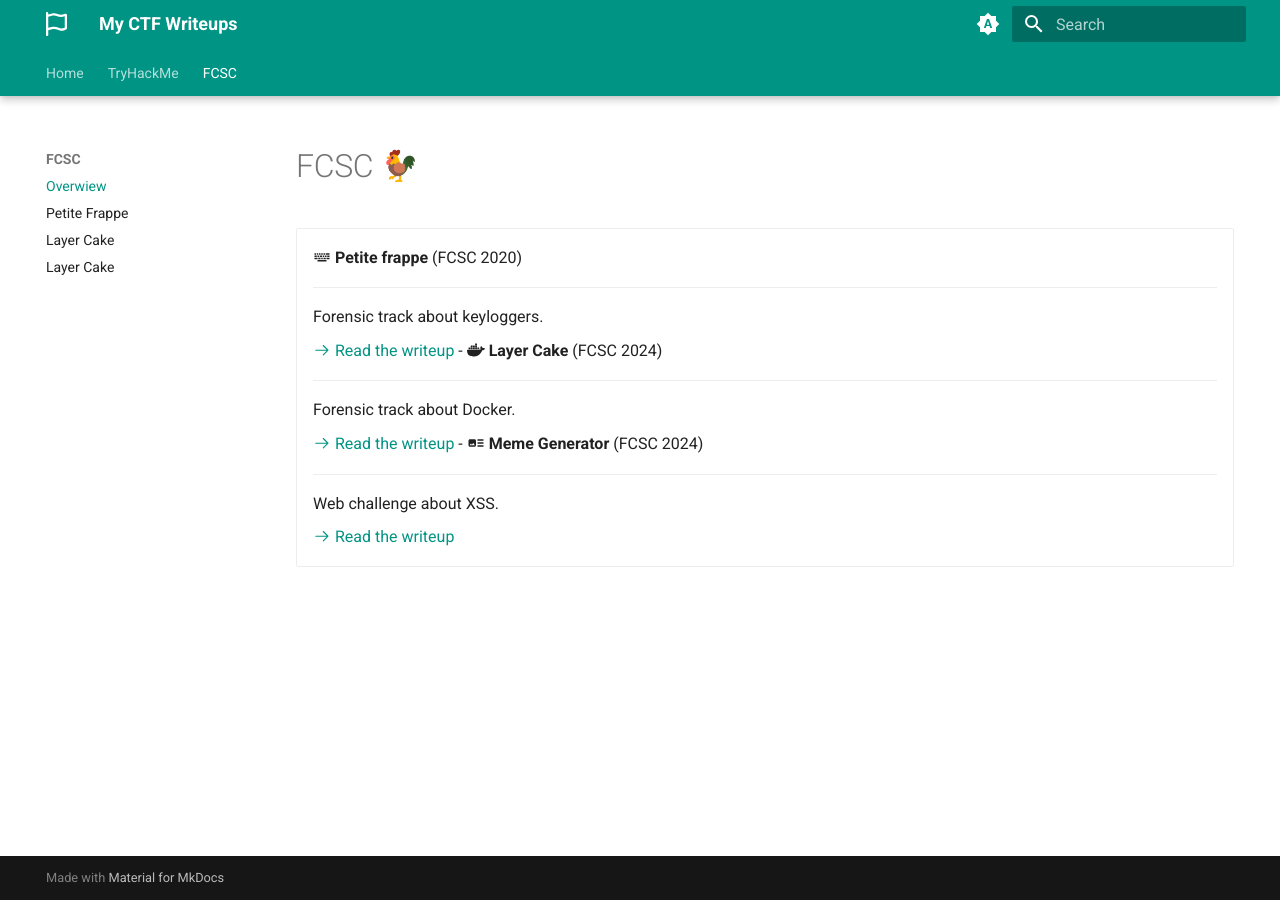
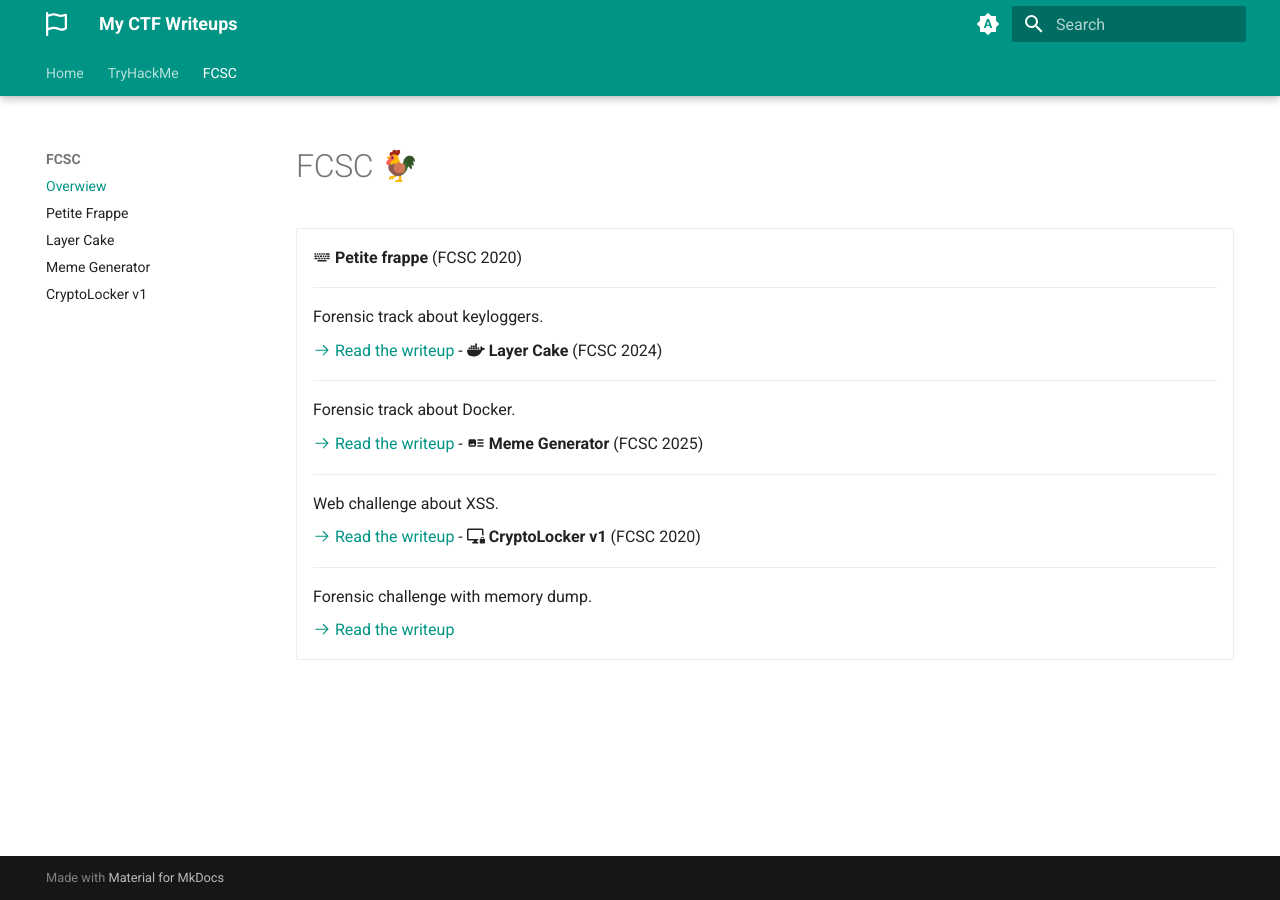
Before and after one commit to Yxene/writeups, an MkDocs documentation site: the page built from docs/fcsc/README.md, in a window 1280 px wide. Built offline with MkDocs 1.6.1 and Material for MkDocs 9.7.7, drawn with Linux system fonts in a browser that asks for light colours; emoji names are drawn with the system emoji font.

Commit message:
Add CryptoLocker v1 chall

```diff
--- a/docs/fcsc/README.md
+++ b/docs/fcsc/README.md
@@ -21,12 +21,19 @@ hide:
     Forensic track about Docker.
 
     [:octicons-arrow-right-24: Read the writeup](layer-cake/README.md)
--   :material-image-text: __Meme Generator__ (FCSC 2024)
+-   :material-image-text: __Meme Generator__ (FCSC 2025)
 
     ---
 
     Web challenge about XSS.
 
     [:octicons-arrow-right-24: Read the writeup](meme-generator/README.md)
+-   :material-monitor-lock: __CryptoLocker v1__ (FCSC 2020)
+
+    ---
+
+    Forensic challenge with memory dump.
+
+    [:octicons-arrow-right-24: Read the writeup](cryptolocker-v1/README.md)
 
 </div>
--- a/mkdocs.yml
+++ b/mkdocs.yml
@@ -50,4 +50,5 @@ nav:
     - Overwiew: fcsc/README.md
     - Petite Frappe: fcsc/petite-frappe/README.md
     - Layer Cake: fcsc/layer-cake/README.md
-    - Meme Generator: fcsc/layer-cake/README.md
+    - Meme Generator: fcsc/meme-generator/README.md
+    - CryptoLocker v1: fcsc/cryptolocker-v1/README.md
```
Also changed, not shown: docs/fcsc/cryptolocker-v1/README.md (added, +12 -0 lines), 1 other file.
